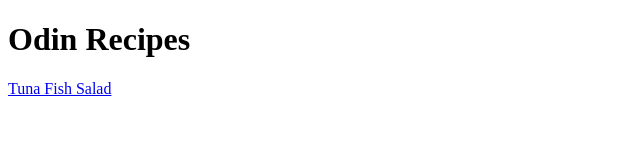
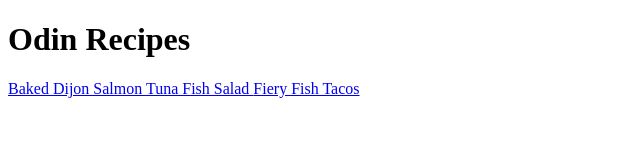
Before and after one commit to BlueAlien449/odin-recipes, a plain HTML site: page index.html in a window 1280 px wide. Shown: the whole page, without its empty margins (0-640 px from the left). Drawn offline with Linux system fonts and the light colour scheme.

Commit message:
Fix href and add two more recipes

```diff
--- a/index.html
+++ b/index.html
@@ -9,6 +9,8 @@
 <body>
     <h1>Odin Recipes</h1>
 
-    <a href="/recipes/tunafishsalad.html"> Tuna Fish Salad </a>
+    <a href="/recipes/baked-dijon-salmon.html"> Baked Dijon Salmon </a>
+    <a href="/recipes/tuna-fish-salad.html"> Tuna Fish Salad </a>
+    <a href="/recipes/fiery-fish-tacos.html"> Fiery Fish Tacos </a>
 </body>
 </html>
```
